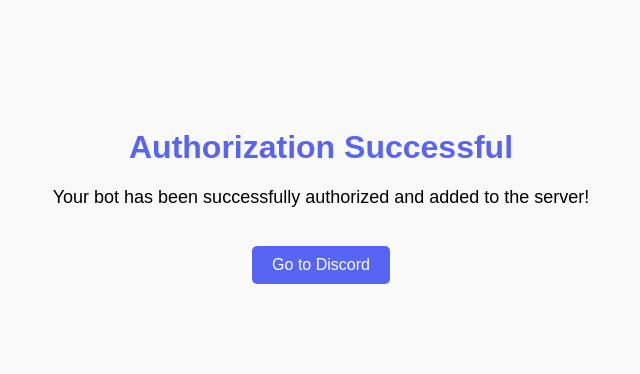
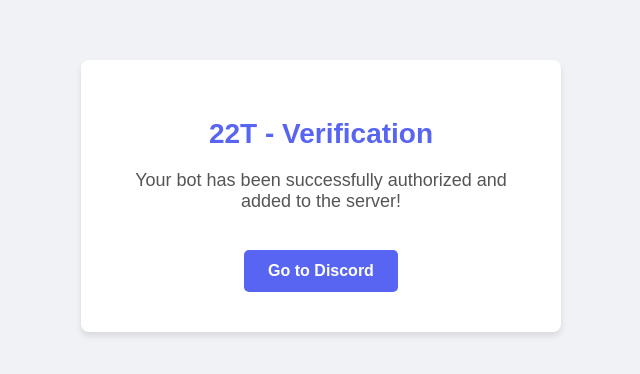
Before and after one commit to rexoncarry/22T-verify, a plain HTML site: page index.html in a window 1280 px wide. Shown: the part 204-578 px from the top of the page, without its empty margins (319-959 px from the left). Drawn offline with Linux system fonts and the light colour scheme.

Commit message:
Update index.html

```diff
--- a/index.html
+++ b/index.html
@@ -3,7 +3,7 @@
 <head>
     <meta charset="UTF-8">
     <meta name="viewport" content="width=device-width, initial-scale=1.0">
-    <title>Discord Bot Authorization</title>
+    <title>22T - Verification</title>
     <style>
         body {
             font-family: Arial, sans-serif;
@@ -12,34 +12,44 @@
             align-items: center;
             height: 100vh;
             margin: 0;
-            background-color: #f9f9f9;
+            background-color: #f1f2f5; /* Lighter gray background */
         }
         .container {
             text-align: center;
+            background-color: #ffffff; /* White background for the container */
+            border-radius: 8px;
+            box-shadow: 0 4px 6px rgba(0, 0, 0, 0.1); /* Soft shadow */
+            padding: 40px;
+            max-width: 400px;
+            width: 100%;
         }
         h1 {
-            color: #5865F2;
+            color: #5865F2; /* Discord blue */
+            font-size: 28px; /* Slightly larger for emphasis */
+            margin-bottom: 20px;
         }
         p {
             font-size: 18px;
+            color: #555; /* Darker text for better readability */
         }
         a {
             display: inline-block;
             margin-top: 20px;
             text-decoration: none;
             color: white;
-            background-color: #5865F2;
-            padding: 10px 20px;
+            background-color: #5865F2; /* Discord blue */
+            padding: 12px 24px;
             border-radius: 5px;
+            font-weight: bold;
         }
         a:hover {
-            background-color: #4752C4;
+            background-color: #4752C4; /* Slightly darker blue for hover effect */
         }
     </style>
 </head>
 <body>
     <div class="container">
-        <h1>Authorization Successful</h1>
+        <h1>22T - Verification</h1>
         <p>Your bot has been successfully authorized and added to the server!</p>
         <a href="https://discord.com" target="_blank">Go to Discord</a>
     </div>
```
